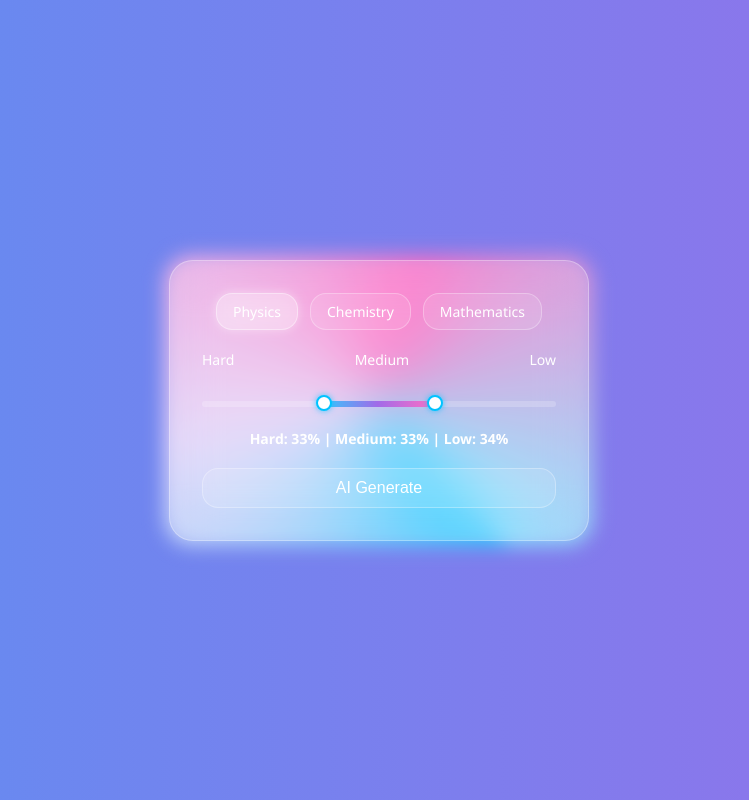
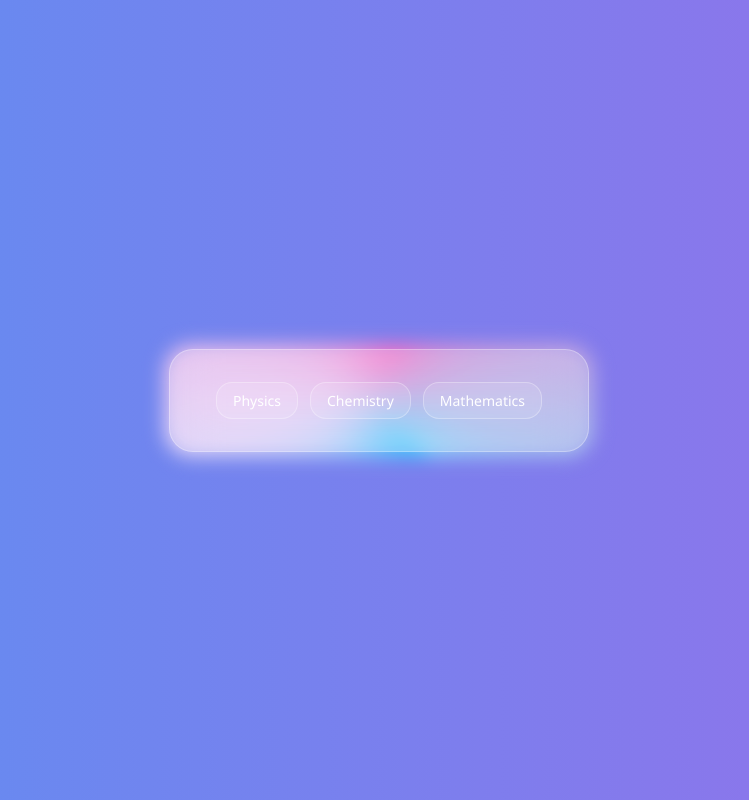
Before and after one commit to myselflohith/ai-question-generate-ui, a React (Create React App) app: page / in a window 1280 px wide. Shown: the whole page, without its empty margins (261-1010 px from the left). Built offline with nearby package versions, Linux system fonts and the light colour scheme.

Commit message:
Limit topic inputs and refactor

```diff
--- a/src/App.js
+++ b/src/App.js
@@ -17,14 +17,33 @@ const chapters = [
   }
 ];
 
+const TOTAL_QUESTIONS = 10;
+
+const Sparkle = ({ className, size = 48 }) => (
+  <svg
+    className={className}
+    width={size}
+    height={size}
+    viewBox="0 0 24 24"
+    fill="currentColor"
+    xmlns="http://www.w3.org/2000/svg"
+  >
+    <path d="M12 2l2.09 6.26L20 9.27l-5 3.64L16.18 20 12 16.9 7.82 20 9 12.91 4 9.27l5.91-1.01L12 2z" />
+  </svg>
+);
+
 export default function ChapterViewer() {
-  const [activeSubject, setActiveSubject] = useState(0);
+  const [activeSubject, setActiveSubject] = useState(null);
   const [puc, setPuc] = useState(null);
   const [openChapter, setOpenChapter] = useState(null);
   const [slider1, setSlider1] = useState(33);
   const [slider2, setSlider2] = useState(66);
   const [showPUC, setShowPUC] = useState(false);
   const [generating, setGenerating] = useState(false);
+  const initialCounts = subjects.map(() =>
+    chapters.map((ch) => ch.topics.map(() => 0))
+  );
+  const [topicCounts, setTopicCounts] = useState(initialCounts);
 
   const handleSliderChange = (index, value) => {
     if (index === 1) {
@@ -47,6 +66,26 @@ export default function ChapterViewer() {
     setGenerating(true);
     setTimeout(() => setGenerating(false), 2000);
   };
+
+  const handleTopicCountChange = (chIdx, topicIdx, value) => {
+    if (activeSubject === null) return;
+    setTopicCounts((prev) => {
+      const copy = prev.map((subj) => subj.map((ch) => [...ch]));
+      copy[activeSubject][chIdx][topicIdx] = value;
+      return copy;
+    });
+  };
+
+  const totalCount =
+    activeSubject !== null
+      ? topicCounts[activeSubject].reduce(
+          (sum, ch) => sum + ch.reduce((s, t) => s + t, 0),
+          0
+        )
+      : 0;
+
+  const canGenerate =
+    activeSubject !== null && totalCount === TOTAL_QUESTIONS;
 
   return (
     <div className="card-wrapper">
@@ -71,6 +110,7 @@ export default function ChapterViewer() {
         </div>
 
         {/* Difficulty Slider */}
+        {activeSubject !== null && (
         <div id="difficulty-container" style={{ display: 'block' }}>
           <div className="label-row">
             <span>Hard</span>
@@ -100,6 +140,7 @@ export default function ChapterViewer() {
           </div>
           <div className="values">{getSliderValues()}</div>
         </div>
+        )}
 
         {/* PUC Selection */}
         <div className={`puc-container ${showPUC ? 'show' : ''}`}>
@@ -137,7 +178,15 @@ export default function ChapterViewer() {
                       type="number"
                       className="topic-input"
                       min="0"
-                      defaultValue={0}
+                      max={TOTAL_QUESTIONS}
+                      value={
+                        activeSubject !== null
+                          ? topicCounts[activeSubject][idx][i]
+                          : 0
+                      }
+                      onChange={(e) =>
+                        handleTopicCountChange(idx, i, +e.target.value)
+                      }
                     />
                   </div>
                 ))}
@@ -145,15 +194,21 @@ export default function ChapterViewer() {
             </div>
           ))}
         </div>
+        {canGenerate && (
           <button
             className="ai-generate-btn"
             onClick={handleGenerate}
             disabled={generating}
           >
-          AI Generate
+            <Sparkle className="btn-icon" size={20} /> AI Generate
           </button>
+        )}
       </div>
-      {generating && <div className="sparkle-overlay">✨</div>}
+      {generating && (
+        <div className="sparkle-overlay">
+          <Sparkle />
+        </div>
+      )}
     </div>
   </div>
   );
--- a/src/ChapterViewer.css
+++ b/src/ChapterViewer.css
@@ -240,15 +240,24 @@ body {
 .ai-generate-btn:hover {
   background: rgba(255, 255, 255, 0.2);
 }
+.ai-generate-btn .btn-icon {
+  margin-right: 8px;
+  vertical-align: middle;
+}
 
 .sparkle-overlay {
   position: absolute;
   top: 50%;
   left: 50%;
   transform: translate(-50%, -50%);
-  font-size: 48px;
   pointer-events: none;
+}
+
+.sparkle-overlay svg {
+  width: 48px;
+  height: 48px;
   animation: sparkle 1s infinite alternate;
+  fill: #fff;
 }
 
 @keyframes sparkle {
```
Also changed, not shown: 1 other file (tests, documents, lock files or other folders). Lines whose indentation alone changed are shown as unchanged.
